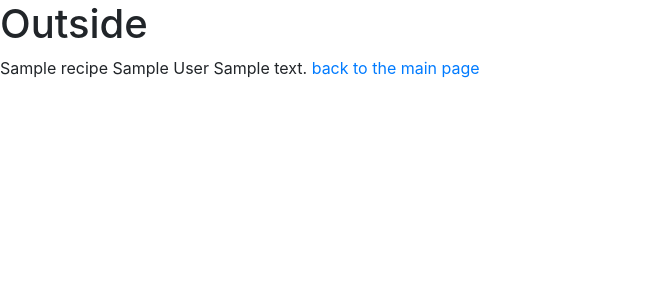
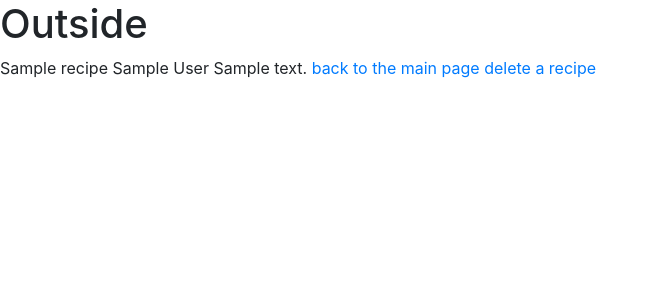
Before and after one commit to r-andy79/data-centric-dev-project, a Flask app: template templates/singlerecipe.html in a window 1280 px wide. Shown: the top 300 px of the page, without its empty margins (0-658 px from the left). Run offline with Flask 2, Linux system fonts and the light colour scheme; the template is opened without the code that fills it: most values are stand-ins (such as "Sample title", 1, 10 or a date in 2020); some libraries are stand-ins or nearby versions.

Commit message:
delete recipe function added

```diff
--- a/app.py
+++ b/app.py
@@ -7,8 +7,7 @@ from bson.objectid import ObjectId
 
 app = Flask(__name__)
 
-app.config["MONGO_URI"] = "mongodb+srv://root:Pablo51@myfirstcluster-8ubao.mongodb.net/recipes_database?retryWrites=true&w=majority"
-app.config["MONGO_DBNAME"] = "recipes_database"
+
 
 mongo = PyMongo(app)
 recipes_collection = mongo.db.recipes
@@ -21,12 +20,12 @@ def get_recipes():
     return render_template("recipes.html", recipes=recipes_collection.find())
 
 
-# add recipe to the database
+# add recipe template
 @app.route("/add_recipe")
 def add_recipe():
     return render_template("addrecipe.html")
 
-
+# insert recipe to the database
 @app.route("/insert_recipe", methods=["POST"])
 def insert_recipe():
     form = request.form.to_dict()
@@ -51,3 +50,9 @@ def insert_recipe():
 def single_recipe(recipe_id):
   the_recipe = recipes_collection.find_one({"_id": ObjectId(recipe_id)})
   return render_template('singlerecipe.html', recipe=the_recipe)
+
+# delete a recipe
+@app.route("/delete_recipe/<recipe_id>")
+def delete_recipe(recipe_id):
+  recipes_collection.remove({"_id": ObjectId(recipe_id)})
+  return redirect(url_for('get_recipes'))
--- a/templates/singlerecipe.html
+++ b/templates/singlerecipe.html
@@ -4,4 +4,5 @@
 {{recipe.author}}
 {{recipe.cuisine}}
 <a href="{{url_for('get_recipes') }}">back to the main page</a>
+<a href="{{ (url_for('delete_recipe', recipe_id=recipe._id)) }}">delete a recipe</a>
 {% endblock %}
```
